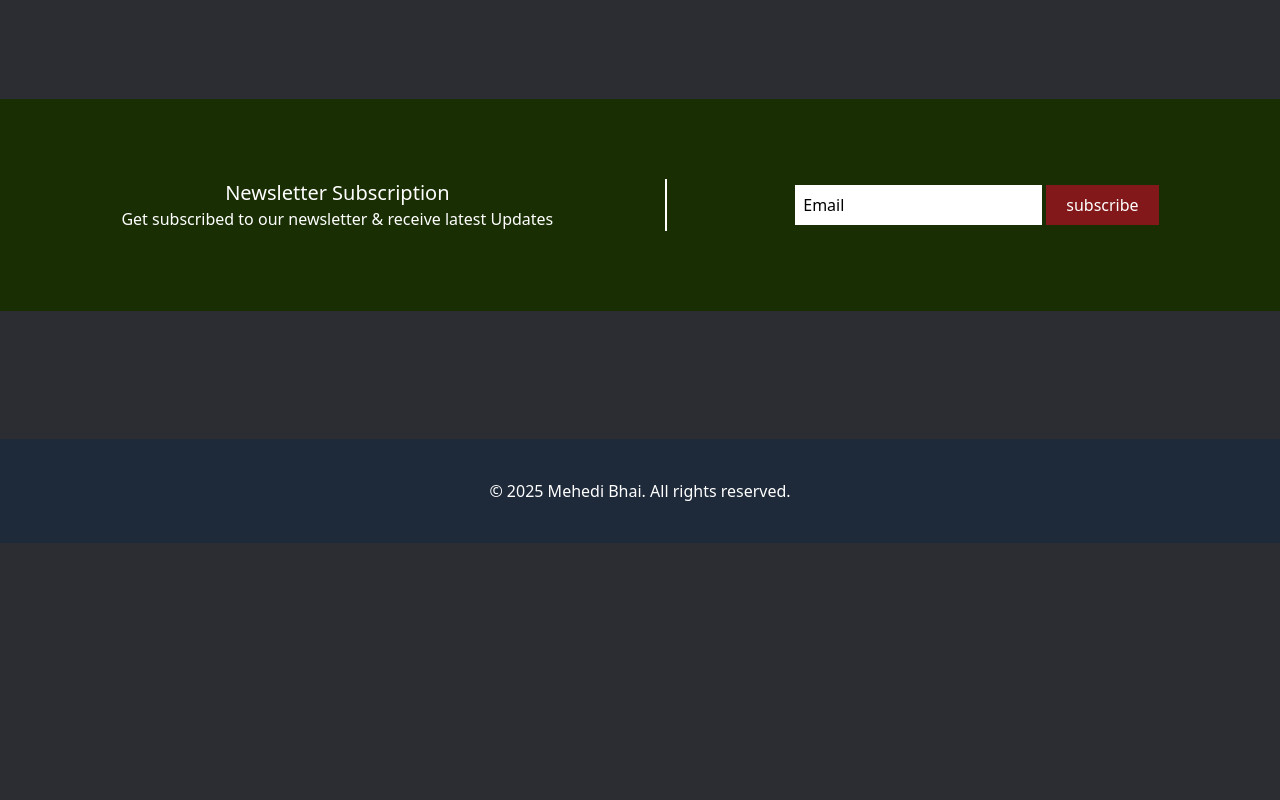
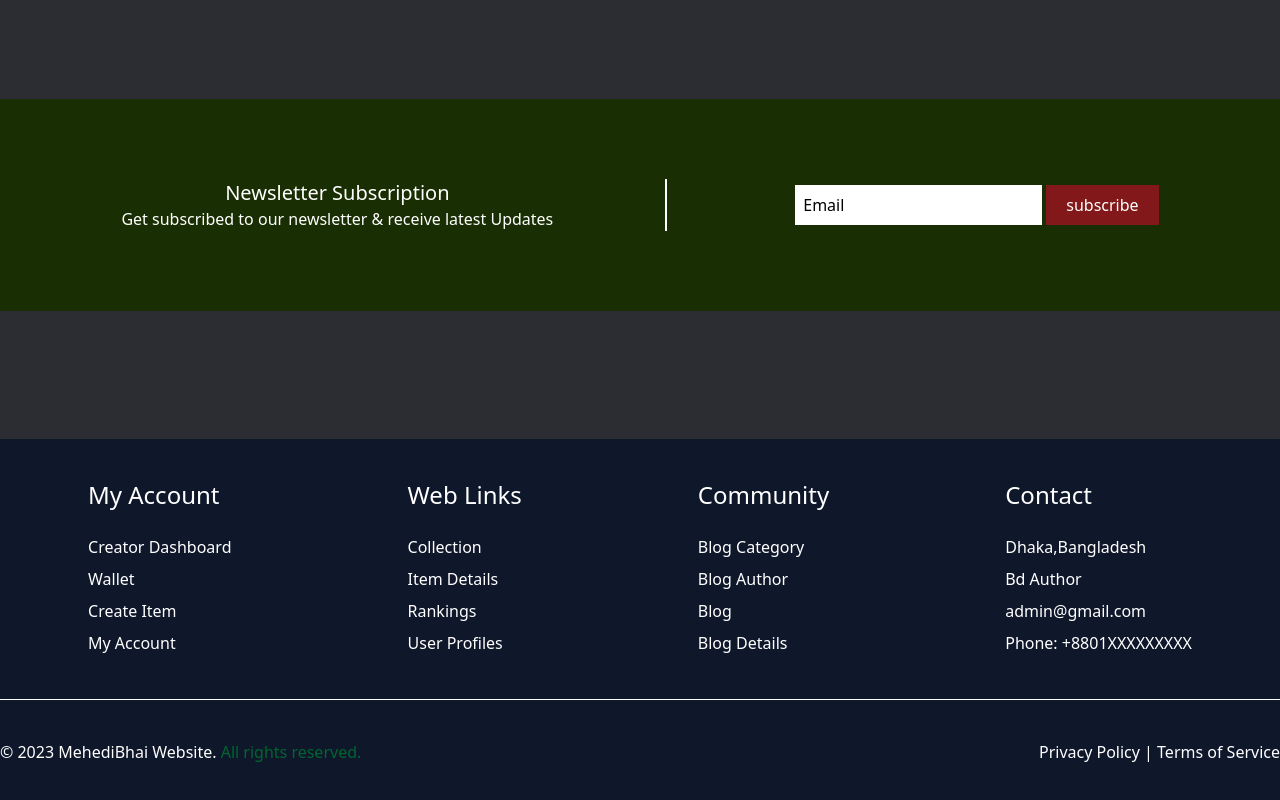
Before and after one commit to Mehedi-mostazir/Frist_Tailwind_project, a website: page index.html in a window 1280 px wide. Shown: the part 3301-4101 px from the top of the page. Before the commit the page ends 3844 px from the top, so only its background shows below. Drawn offline with Linux system fonts and the light colour scheme.

Commit message:
Update footer

```diff
--- a/index.html
+++ b/index.html
@@ -237,14 +237,68 @@
       </div>
     </section>
 
-
   </main>
 
 
-   <footer class="bg-gray-800 py-10">                     <!-- Footer section  -->
-      <div class="text-center text-white">
-        <p>&copy; 2025 Mehedi Bhai. All rights reserved.</p>
+  <footer class="bg-slate-900 py-10">                                         <!-- Footer section  -->
+
+    <div class="container mx-auto text-center sm:text-left text-white">
+
+      <div class="sm:flex justify-around text-white ">
+            <div>
+              <h2 class="text-2xl sm:mb-5">My Account</h2>
+              <ul class="leading-8 mb-5">
+                <li><a href="#">Creator Dashboard</a></li>
+                <li><a href="#">Wallet</a></li>
+                <li><a href="#">Create Item</a></li>
+                <li><a href="#">My Account</a></li>
+              </ul>
+            </div>
+
+            <div>
+              <h2 class="text-2xl  sm:mb-5">Web Links</h2>
+              <ul class="leading-8 mb-5">
+                <li><a href="#">Collection</a></li>
+                <li><a href="#">Item Details</a></li>
+                <li><a href="#">Rankings</a></li>
+                <li><a href="#">User Profiles</a></li>
+              </ul>
+            </div>
+
+            <div>
+              <h2 class="text-2xl  sm:mb-5">Community</h2>
+              <ul class="leading-8 mb-5">
+                <li><a href="#">Blog Category</a></li>
+                <li><a href="#">Blog Author</a></li>
+                <li><a href="#">Blog</a></li>
+                <li><a href="#">Blog Details</a></li>
+              </ul>
+            </div>
+
+            <div>
+              <h2 class="text-2xl  sm:mb-5">Contact</h2>
+              <ul class="leading-8 mb-5">
+                <li><a href="#">Dhaka,Bangladesh</a></li>
+                <li><a href="#">Bd Author</a></li>
+                <li><a href="#">admin@gmail.com</a></li>
+                <li><a href="#">Phone: +8801XXXXXXXXX</a></li>
+              </ul>
+            </div>
       </div>
+
+      <hr class="my-5">
+
+      <div class=" my-10  sm:flex justify-between ">
+        <p>&copy; 2023 MehediBhai Website. <span class="text-green-800">All rights reserved.</span></p>
+
+        <p>Privacy Policy | Terms of Service</p>
+      </div>
+
+    </div>
+
+  </footer>
+
+
 
 
 </body>
```
Also changed, not shown: dist/output.css.
